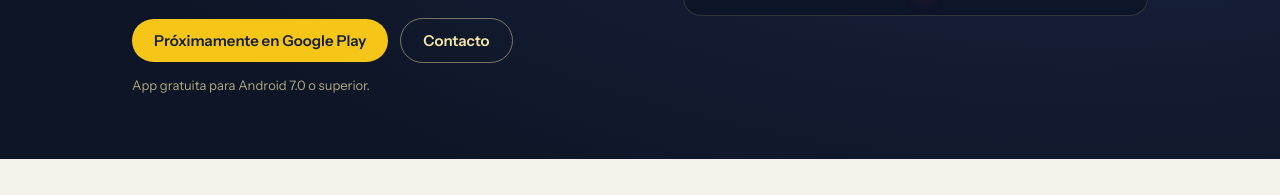
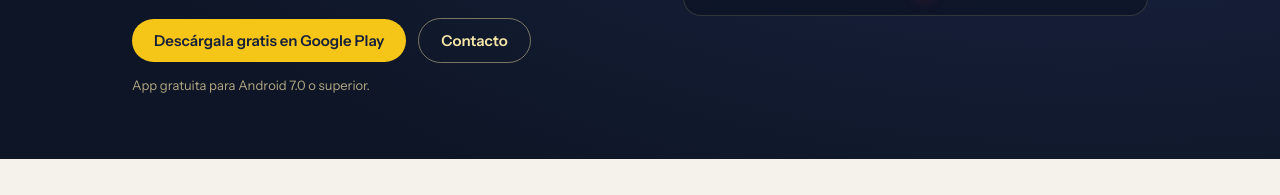
Before and after one commit to Darg19ec/darg19ec.github.io, a plain HTML site: page index.html in a window 1280 px wide. Shown: the part 456-651 px from the top of the page. Drawn offline with Linux system fonts and the light colour scheme.

Commit message:
Update index.html
Actualización de información

```diff
--- a/index.html
+++ b/index.html
@@ -37,7 +37,7 @@
         <div class="tri"></div>
         <p class="lead">Cientos de radios ecuatorianas en una sola app. Busca la tuya, toca y escucha.</p>
         <div class="ctas">
-          <span class="btn btn-pronto">Próximamente en Google Play</span>
+          <a class="btn btn-pronto" href="https://play.google.com/store/apps/details?id=ec.dial.radio" target="_blank" rel="noopener">Descárgala gratis en Google Play</a>
           <a class="btn btn-linea" href="#emisoras">Contacto</a>
         </div>
         <p class="pronto-nota">App gratuita para Android 7.0 o superior.</p>
```
